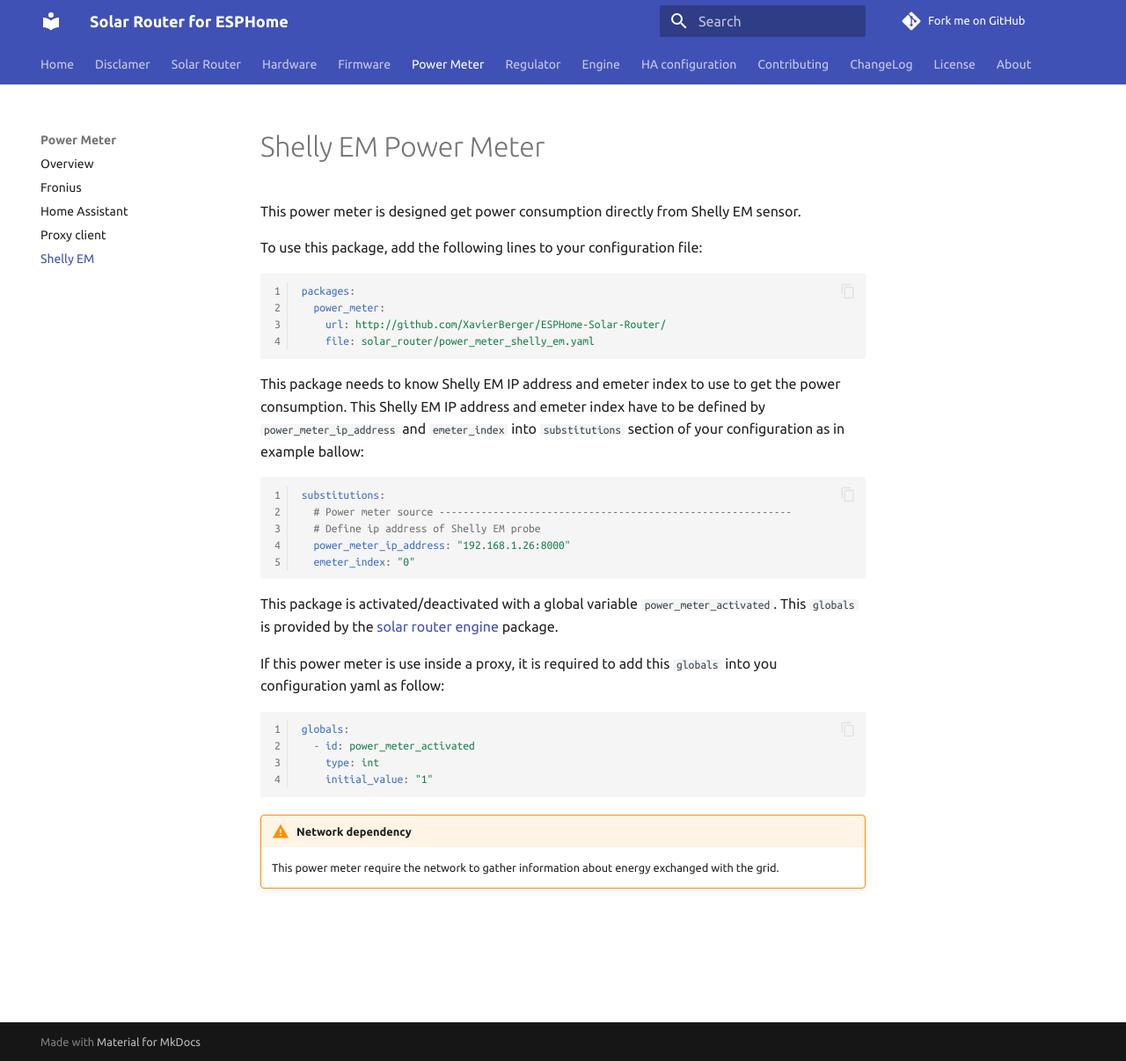
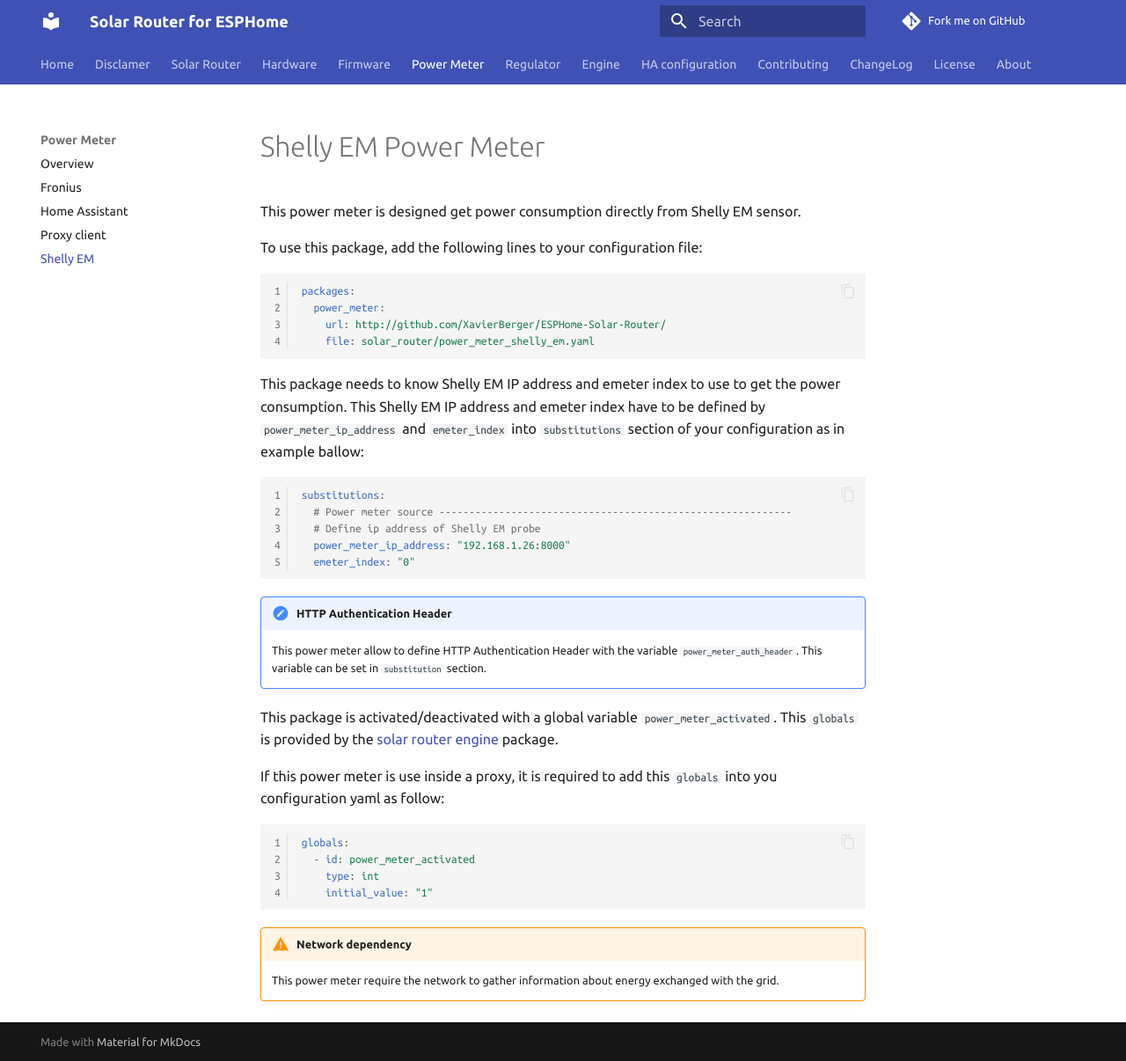
Before and after one commit to ghisch/Solar-Router-for-ESPHome, an MkDocs documentation site: the page built from docs/power_meter_shelly_em.md, in a window 1280 px wide and 1206 px high. Shown: the whole window at 88% size. Built offline with MkDocs 1.6.1 and Material for MkDocs 9.7.7, drawn with Linux system fonts in a browser that asks for light colours; comment, search, counter and statistics services are not loaded.

Commit message:
feat(power_meter): Add optional HTTP Authentication Header for Shelly EM

````diff
--- a/docs/power_meter_shelly_em.md
+++ b/docs/power_meter_shelly_em.md
@@ -21,6 +21,10 @@
   emeter_index: "0"
 ```
 
+!!! note "HTTP Authentication Header"
+    This power meter allow to define HTTP Authentication Header with the variable `power_meter_auth_header`.
+    This variable can be set in `substitution` section.
+
 This package is activated/deactivated with a global variable `power_meter_activated`. This `globals` is provided by the [solar router engine](engine.md) package.
 
 If this power meter is use inside a proxy, it is required to add this `globals` into you configuration yaml as follow:
````
Also changed, not shown: 1 other file.
